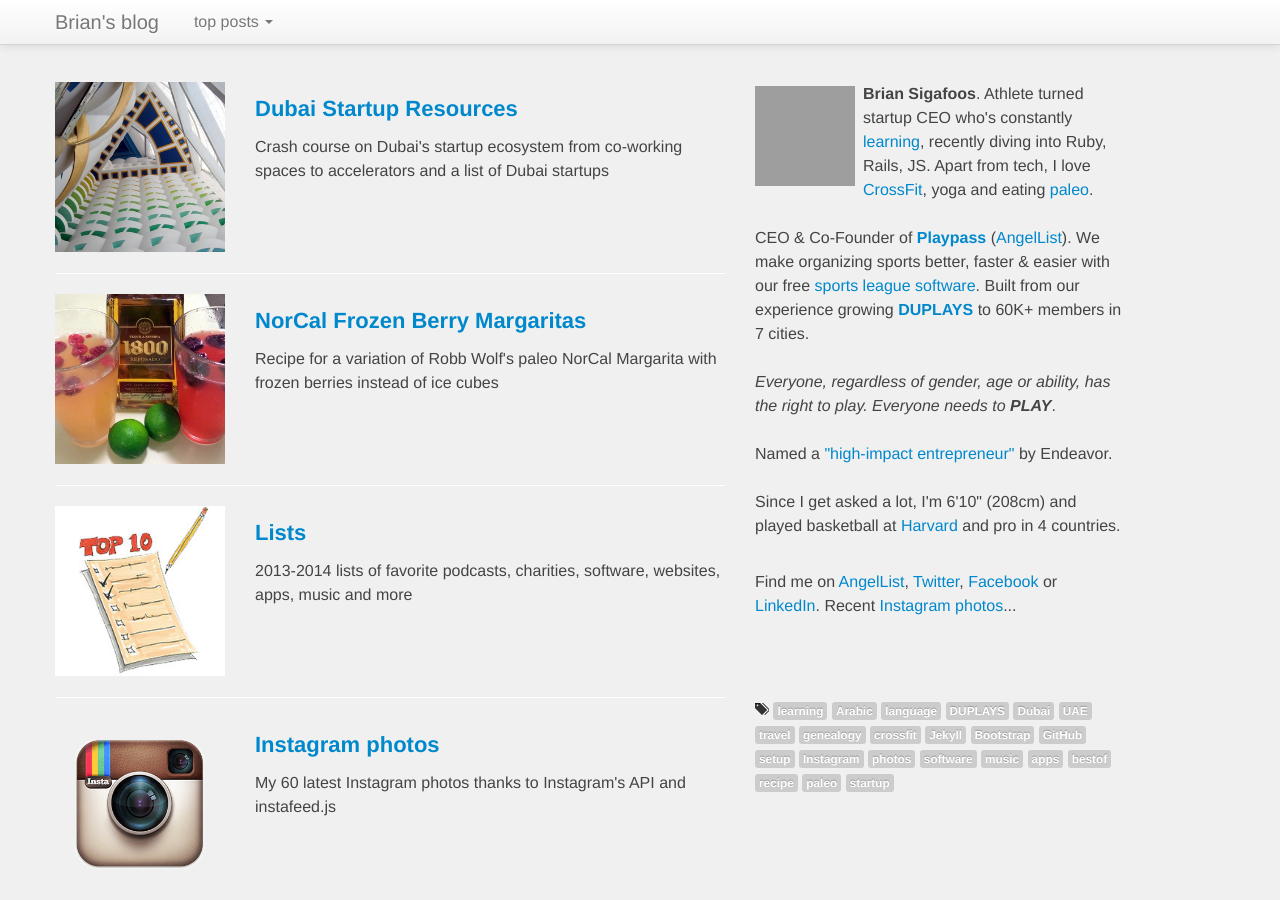
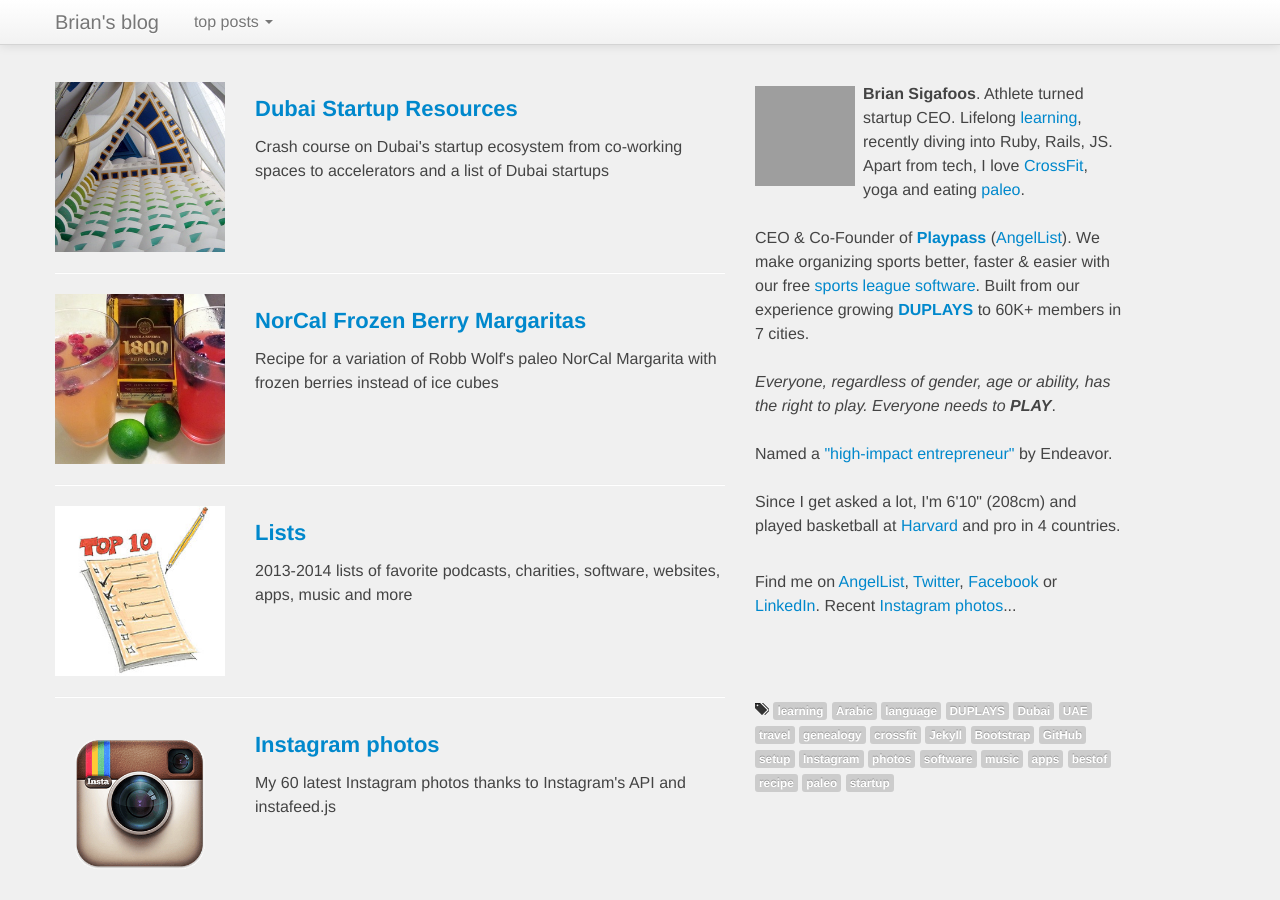
Before and after one commit to BrianSigafoos/briansigafoos.github.io, a Jekyll site: the page built from index.html, in a window 1280 px wide and 900 px high. Built offline with Jekyll 4.4.1, drawn with Linux system fonts in a browser that asks for light colours; Markdown is read by kramdown in place of the engine named in the settings; comment, search, counter and statistics services are not loaded; grey boxes are pictures that could not be loaded.

Commit message:
If I had more time, I'd write a shorter letter...

```diff
--- a/_includes/about.html
+++ b/_includes/about.html
@@ -2,7 +2,7 @@
 <p></p>
 <p>
   <img src="{{ site.author.gravatar }}" alt="{{ site.author.name }}" title="Follow me on Twitter @{{ site.author.twitter }}"  class="floatLeft" />
-  <strong>Brian Sigafoos</strong>. Athlete turned startup CEO who's constantly <a href="/tags/learning">learning</a>, recently diving into Ruby, Rails, JS.
+  <strong>Brian Sigafoos</strong>. Athlete turned startup CEO. Lifelong <a href="/tags/learning">learning</a>, recently diving into Ruby, Rails, JS.
   Apart from tech, I love <a href="http://www.crossfit.com/cf-info/what-is-crossfit.html" target="_blank">CrossFit</a>, yoga and
   eating <a href="http://robbwolf.com/what-is-the-paleo-diet/" target="_blank">paleo</a>.
   <br /><br />
```
